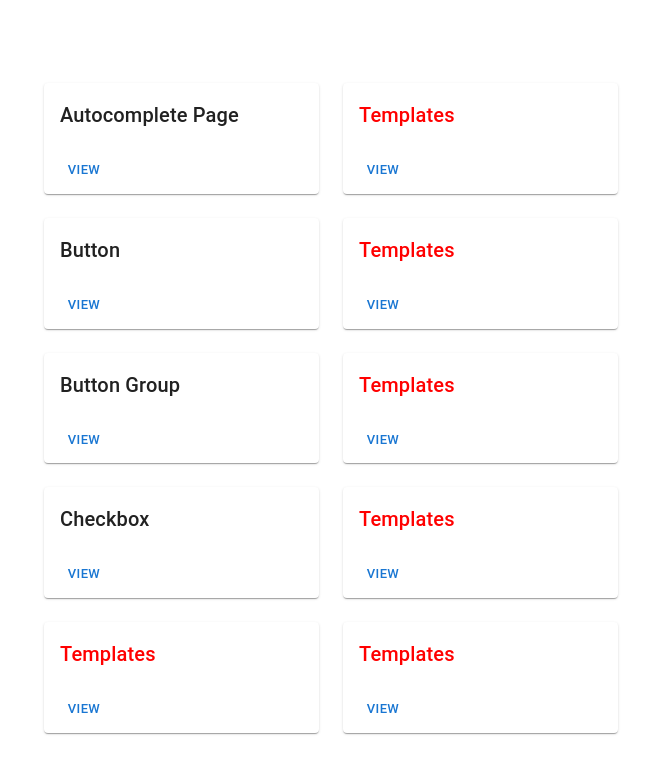
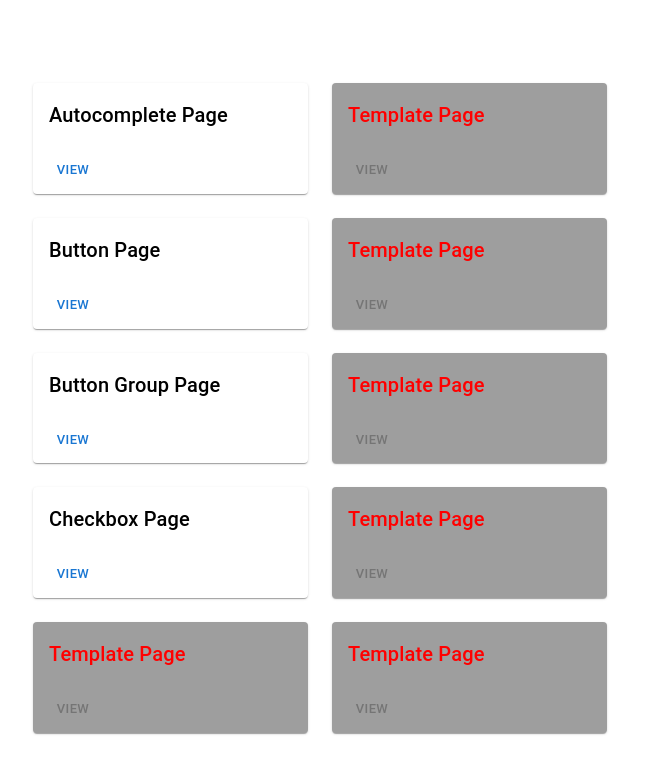
Before and after one commit to watcharakornton/mui_tutorials, a React (Vite) app: page / in a window 1280 px wide. Shown: the top 774 px of the page, without its empty margins (320-970 px from the left). Built offline with nearby package versions, Linux system fonts and the light colour scheme.

Commit message:
Restructure Homepage

```diff
--- a/src/pages/Home.jsx
+++ b/src/pages/Home.jsx
@@ -10,21 +10,45 @@ import {
     Typography
 } from '@mui/material'
 
-const bull = (
-    <Box
-        component="span"
-        sx={{ display: 'inline-block', mx: '2px', transform: 'scale(0.8)' }}
-    >
-        .
-    </Box>
-)
+const CardComponent = ({ title, href, isTemplate }) => {
+    console.log(isTemplate)
+    return (
+        <Card sx={{ minWidth: 275, bgcolor: isTemplate ? "#9E9E9E" : "white" }}>
+            <CardContent>
+                <Typography color={isTemplate ? "red" : "black"} variant="h6" component="div">
+                    {title}
+                </Typography>
+            </CardContent>
+            <CardActions>
+                <Button size="small" href={href} disabled={isTemplate}>
+                    View
+                </Button>
+            </CardActions>
+        </Card>
+    )
+}
 
 const Home = () => {
+    const cardsColOne = [
+        { title: 'Autocomplete Page', href: "/autocomplete" },
+        { title: 'Button Page', href: "/button" },
+        { title: 'Button Group Page', href: "/button-group" },
+        { title: 'Checkbox Page', href: "/checkbox" },
+        { title: 'Template Page', href: "/", isTemplate: true },
+    ]
+    const cardsColTwo = [
+        { title: 'Template Page', href: "/", isTemplate: true },
+        { title: 'Template Page', href: "/", isTemplate: true },
+        { title: 'Template Page', href: "/", isTemplate: true },
+        { title: 'Template Page', href: "/", isTemplate: true },
+        { title: 'Template Page', href: "/", isTemplate: true },
+    ]
     return (
-        <Container maxWidth="sm">
+        <Container maxWidth="md">
             <Stack
                 direction="row"
                 spacing={3}
+                justifyContent="center"
             >
                 <Stack
                     spacing={3}
@@ -32,56 +56,9 @@ const Home = () => {
                     justifyContent="center"
                     sx={{ minHeight: "100vh" }}
                 >
-                    <Card sx={{ minWidth: 275 }}>
-                        <CardContent>
-                            <Typography variant="h6" component="div">
-                                Autocomplete Page
-                            </Typography>
-                        </CardContent>
-                        <CardActions>
-                            <Button size="small" href="/autocomplete">View</Button>
-                        </CardActions>
-                    </Card>
-                    <Card sx={{ minWidth: 275 }}>
-                        <CardContent>
-                            <Typography variant="h6" component="div">
-                                Button
-                            </Typography>
-                        </CardContent>
-                        <CardActions>
-                            <Button size="small" href="/button">View</Button>
-                        </CardActions>
-                    </Card>
-                    <Card sx={{ minWidth: 275 }}>
-                        <CardContent>
-                            <Typography variant="h6" component="div">
-                                Button Group
-                            </Typography>
-                        </CardContent>
-                        <CardActions>
-                            <Button size="small" href="/button-group">View</Button>
-                        </CardActions>
-                    </Card>
-                    <Card sx={{ minWidth: 275 }}>
-                        <CardContent>
-                            <Typography variant="h6" component="div">
-                                Checkbox
-                            </Typography>
-                        </CardContent>
-                        <CardActions>
-                            <Button size="small" href="/checkbox">View</Button>
-                        </CardActions>
-                    </Card>
-                    <Card sx={{ minWidth: 275 }}>
-                        <CardContent>
-                            <Typography color='red' variant="h6" component="div">
-                                Templates
-                            </Typography>
-                        </CardContent>
-                        <CardActions>
-                            <Button size="small" href="/">View</Button>
-                        </CardActions>
-                    </Card>
+                    {cardsColOne.map((card, index) => (
+                        <CardComponent key={index} title={card.title} href={card.href} isTemplate={card.isTemplate} />
+                    ))}
                 </Stack>
                 <Stack
                     spacing={3}
@@ -89,57 +66,20 @@ const Home = () => {
                     justifyContent="center"
                     sx={{ minHeight: "100vh" }}
                 >
-                    <Card sx={{ minWidth: 275 }}>
-                        <CardContent>
-                            <Typography color='red' variant="h6" component="div">
-                                Templates
-                            </Typography>
-                        </CardContent>
-                        <CardActions>
-                            <Button size="small" href="/">View</Button>
-                        </CardActions>
-                    </Card>
-                    <Card sx={{ minWidth: 275 }}>
-                        <CardContent>
-                            <Typography color='red' variant="h6" component="div">
-                                Templates
-                            </Typography>
-                        </CardContent>
-                        <CardActions>
-                            <Button size="small" href="/">View</Button>
-                        </CardActions>
-                    </Card>
-                    <Card sx={{ minWidth: 275 }}>
-                        <CardContent>
-                            <Typography color='red' variant="h6" component="div">
-                                Templates
-                            </Typography>
-                        </CardContent>
-                        <CardActions>
-                            <Button size="small" href="/">View</Button>
-                        </CardActions>
-                    </Card>
-                    <Card sx={{ minWidth: 275 }}>
-                        <CardContent>
-                            <Typography color='red' variant="h6" component="div">
-                                Templates
-                            </Typography>
-                        </CardContent>
-                        <CardActions>
-                            <Button size="small" href="/">View</Button>
-                        </CardActions>
-                    </Card>
-                    <Card sx={{ minWidth: 275 }}>
-                        <CardContent>
-                            <Typography color='red' variant="h6" component="div">
-                                Templates
-                            </Typography>
-                        </CardContent>
-                        <CardActions>
-                            <Button size="small" href="/">View</Button>
-                        </CardActions>
-                    </Card>
+                    {cardsColTwo.map((card, index) => (
+                        <CardComponent key={index} title={card.title} href={card.href} isTemplate={card.isTemplate} />
+                    ))}
                 </Stack>
+                {/* <Stack
+                    spacing={3}
+                    alignItems="center"
+                    justifyContent="center"
+                    sx={{ minHeight: "100vh" }}
+                >
+                    {cardsColTwo.map((card, index) => (
+                        <CardComponent key={index} title={card.title} href={card.href} isTemplate={card.isTemplate} />
+                    ))}
+                </Stack> */}
             </Stack>
 
         </Container>
```
